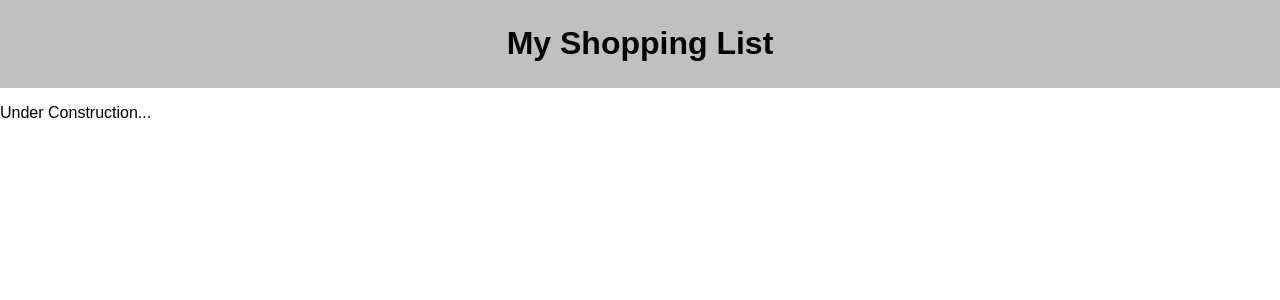
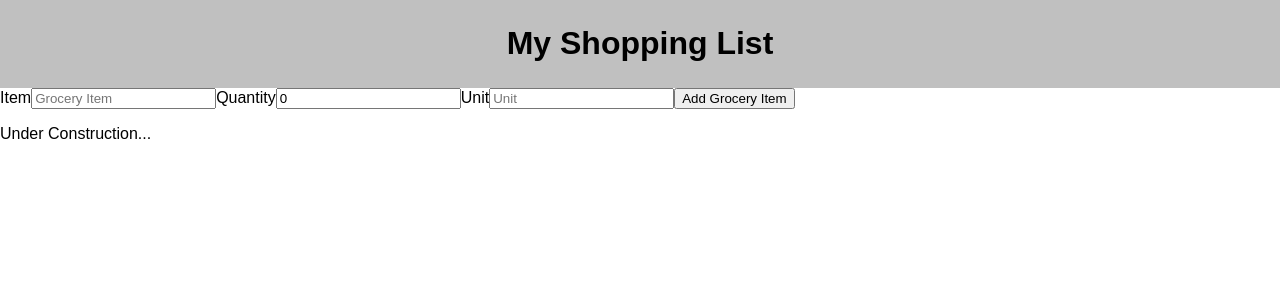
Before and after one commit to bradybaker/group-fs-react-shopping-list, a React (Create React App) app: page / in a window 1280 px wide. Shown: the top 300 px of the page. Built offline with nearby package versions, Linux system fonts and the light colour scheme; no server answers.

Commit message:
Form and Handle Submit

```diff
--- /dev/null
+++ b/src/components/AddGroceryItem/AddGroceryItem.js
@@ -0,0 +1,28 @@
+//imports
+import React, { Component } from 'react';
+
+
+
+// class
+class AddGroceryItem extends Component {
+
+    render () {
+        return(
+            <div>
+                <form onSubmit={this.props.handleSubmit}>
+                    <label>Item</label>
+                    <input type="text" placeholder="Grocery Item" value={this.props.newGrocery.item} onChange={this.props.handleChangeFor('item')}/>
+                    <label>Quantity</label>
+                    <input type="text" placeholder="Quantity" value={this.props.newGrocery.quantity} onChange={this.props.handleChangeFor('quantity')}/>
+                    <label>Unit</label>
+                    <input type="text" placeholder="Unit" value={this.props.newGrocery.unit} onChange={this.props.handleChangeFor('unit')}/>
+                    <button type="submit">Add Grocery Item</button>
+                </form>
+            </div>
+        )  // end return
+    }  // end render
+}  // end class
+
+
+// export
+export default AddGroceryItem
--- a/src/components/App/App.js
+++ b/src/components/App/App.js
@@ -1,12 +1,18 @@
 import React, { Component } from 'react';
 import './App.css';
 import axios from 'axios';
+import AddGroceryItem from '../AddGroceryItem/AddGroceryItem'
 
 
 class App extends Component {
 
   state = {
-    shoppingList: []
+    shoppingList: [],
+    newGrocery: {
+      item: '',
+      quantity: 0,
+      unit: ''
+    }
   }
 
   componentDidMount() {
@@ -20,7 +26,7 @@ class App extends Component {
     }).then(res => {
       console.log('here are all the groceries on the list', res.data);
       this.setState({
-        shoppingList: [...this.state.shoppingList, res.data]
+        shoppingList: [res.data]
       })
     }).catch((error) => {
       alert('Unable to get student list.');
@@ -52,9 +58,35 @@ class App extends Component {
       })
   }
 
+  handleChangeFor = (propertyName) => (event) => {
+    this.setState({
+      newGrocery: {
+        ...this.state.newGrocery,
+        [propertyName]: event.target.value,
+      }
+    });
+  }
+
+  handleSubmit = (event) => {
+    event.preventDefault();
+    console.log (`this.state.newGrocery`, this.state.newGrocery);
+    if (this.state.newGrocery.item) {
+      console.log (`this.state.newGrocery in handlesubmit`, this.state.newGrocery);
+      this.postGroceries(this.state.newGrocery)
+      this.setState({
+        // shoppingList: [...this.state.shoppingList, this.state.newGrocery],
+        newGrocery: {
+          item: '',
+          quantity: 0,
+          unit: ''
+        },
+      });
+    } else {
+      alert('The new groceries needs an item!');
+    }
+  }
+
   render() {
-
-    console.log(this.state.shoppingList);
 
     return (
       <div className="App">
@@ -62,6 +94,11 @@ class App extends Component {
           <h1>My Shopping List</h1>
         </header>
         <main>
+          <AddGroceryItem
+            newGrocery={this.state.newGrocery}
+            handleChangeFor={this.handleChangeFor}
+            handleSubmit={this.handleSubmit}
+          />
           <p>Under Construction...</p>
         </main>
       </div>
```
